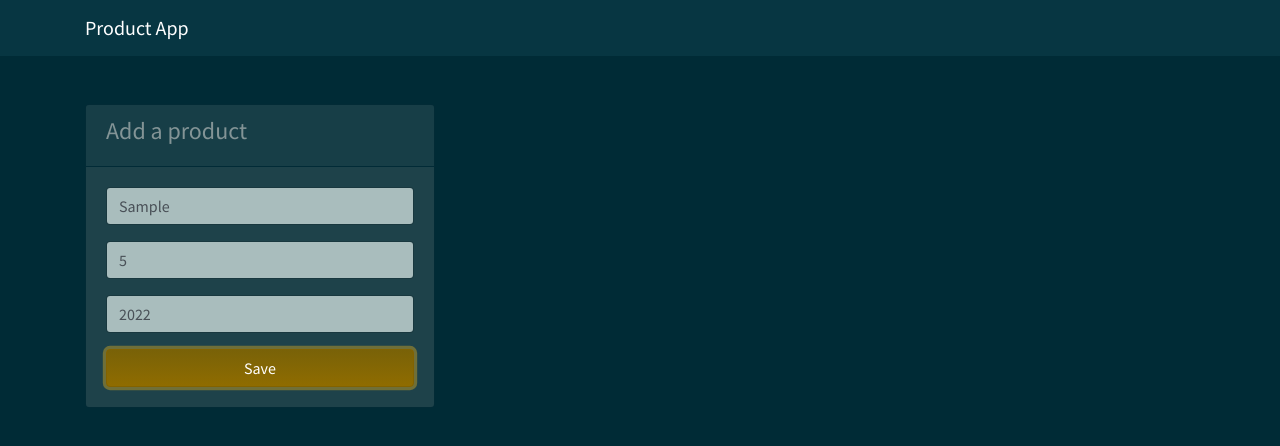
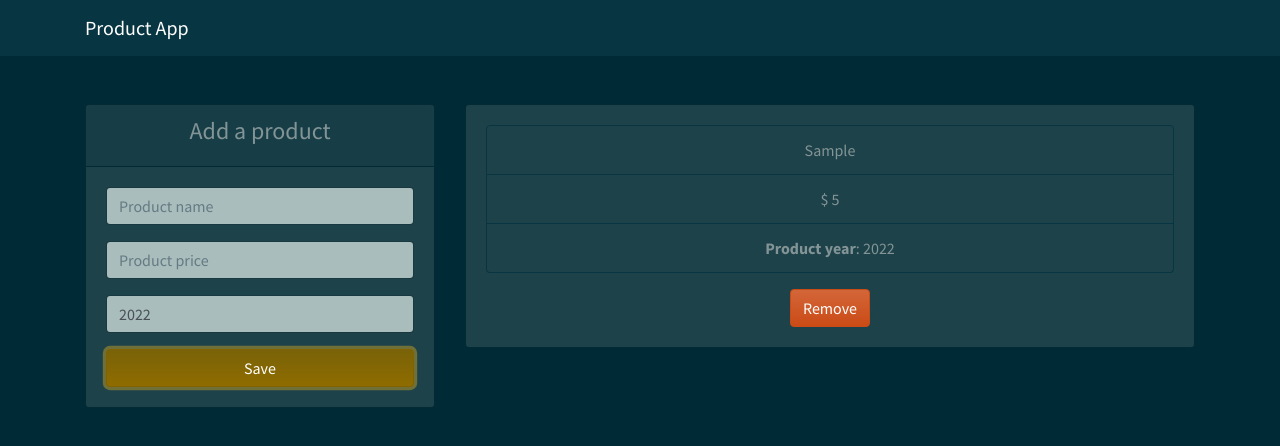
Before and after one commit to luisAriza/products, a plain HTML site: page index.html in a window 1280 px wide. Both pictures are taken after typing "Sample", "5" into the empty fields and a click on the input "Save". Drawn offline with nearby package versions, Linux system fonts and the light colour scheme.

Commit message:
Add and remove product function

```diff
--- a/app.js
+++ b/app.js
@@ -10,9 +10,38 @@ class UI {
   addProduct(product) {
     const productList = document.getElementById("product-list");
     const element = document.createElement("div");
+    element.className = "card text-center mb-3";
+    element.innerHTML = `
+			<div class="card-body">
+				<ul class="list-group">
+					<li class="list-group-item">
+						${product.name}
+					</li>
+					<li class="list-group-item">
+						$ ${product.price}
+					</li>
+					<li class="list-group-item mb-3">
+						<strong>Product year</strong>: ${product.year}
+					</li>
+				</ul>
+				<a href="/" class="btn btn-warning" name="remove">
+					Remove
+				</a>
+			</div>
+		`;
+    productList.appendChild(element);
+    this.resetForm();
   }
-  removeProduct() {}
-  showMessage() {}
+
+  resetForm() {
+    document.getElementById("product-form").reset();
+  }
+
+  removeProduct(element) {
+    element.name === "remove" && element.parentElement.parentElement.remove();
+  }
+
+  showMessage(msg, cssClass) {}
 }
 
 document.getElementById("product-form").addEventListener("submit", (event) => {
@@ -22,5 +51,15 @@ document.getElementById("product-form").addEventListener("submit", (event) => {
 
   const product = new Product(name, price, year);
 
+  const ui = new UI();
+  ui.addProduct(product);
+
   event.preventDefault();
 });
+
+document.getElementById("product-list").addEventListener("click", (event) => {
+  const ui = new UI();
+  ui.removeProduct(event.target);
+
+  event.preventDefault();
+});
--- a/index.html
+++ b/index.html
@@ -23,11 +23,11 @@
 
 	<main class="container">
 		<!-- Application -->
-		<div id="App" class="row pt-5">
-			<div class="col-md-4">
+		<section id="App" class="row py-5">
+			<section class="col-md-4 mb-5">
 				<div class="card">
 					<div class="card-header">
-						<h4>Add a product</h4>
+						<h4 class="text-center">Add a product</h4>
 					</div>
 					<form id="product-form" class="card-body">
 						<div class="form-group">
@@ -37,17 +37,17 @@
 							<input type="number" step="0.01" id="price" placeholder="Product price" class="form-control">
 						</div>
 						<div class="form-group">
-							<input type="number" id="year" value="2022" min="1990" max="2025" placeholder="Year product"
+							<input type="number" id="year" value="2022" min="1990" max="2025" placeholder="Product year"
 								class="form-control">
 						</div>
 						<input type="submit" value="Save" class="btn btn-primary btn-block">
 					</form>
 				</div>
-			</div>
-			<div class=" col-md-8">
-				<div class="product-list" class="col-md-8"></div>
-			</div>
-		</div>
+			</section>
+			<section class=" col-md-8">
+				<div id="product-list"></div>
+			</section>
+		</section>
 	</main>
 
 	<script src="./app.js"></script>
```
Also changed, not shown: 1 other file.
